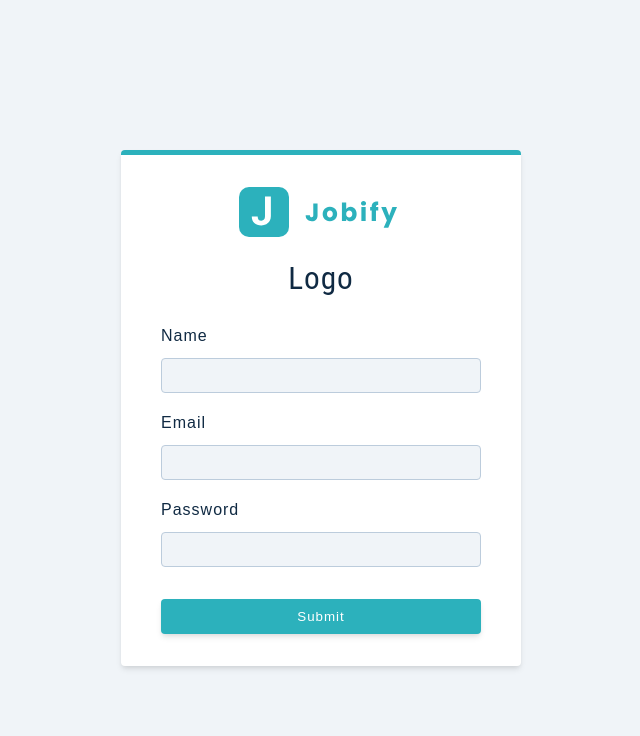
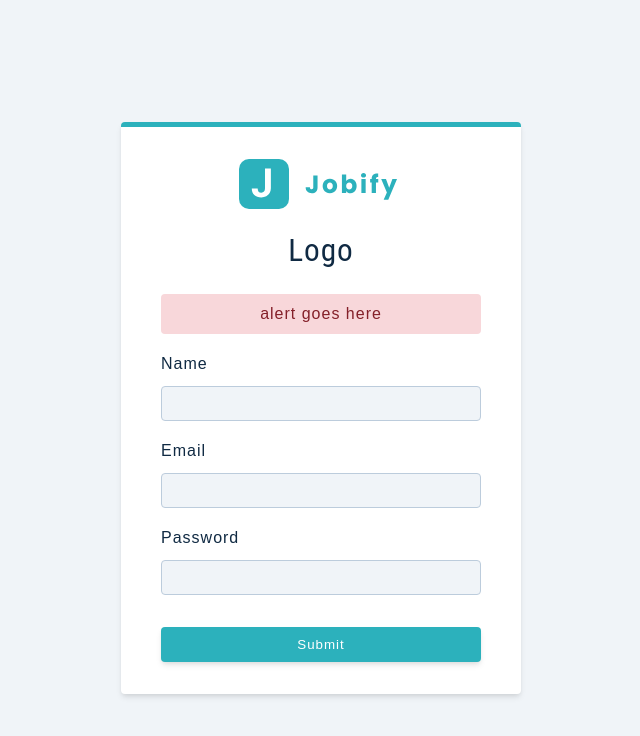
Before and after one commit to ShanmukhTalwar/node-bootcamp, a React (Create React App) app in the folder client/: page /register in a window 1280 px wide. Shown: the top 736 px of the page, without its empty margins (319-959 px from the left). Built offline with nearby package versions, Linux system fonts and the light colour scheme; the HTML template or start-up script is replaced by a standard one.

Commit message:
Register form updated

```diff
--- /dev/null
+++ b/client/src/components/Alert.js
@@ -0,0 +1,8 @@
+const Alert = ()=>{
+    return(
+        <div className="alert alert-danger">
+            alert goes here
+        </div>
+    )
+}
+export default Alert;
--- a/client/src/components/index.js
+++ b/client/src/components/index.js
@@ -1,7 +1,8 @@
 import Logo from './Logo.js'
 import FormRow from './FormRow.js'
-
+import Alert from './Alert.js'
 export {
     Logo,
     FormRow,
+    Alert
 }
--- a/client/src/pages/Register.js
+++ b/client/src/pages/Register.js
@@ -1,5 +1,5 @@
 import React, { useState } from "react"
-import { FormRow, Logo } from '../components'
+import { FormRow, Logo, Alert } from '../components'
 import Wrapper from "../assets/wrappers/RegisterPage"
 
 const initialState = {
@@ -7,12 +7,14 @@ const initialState = {
   email: '',
   password: '',
   isMember: true,
+  showAlert: true,
 }
 
 const Register = () => {
   const [values, setValues] = useState(initialState);
 
   const handleChange = (e) => {
+    console.log('handle change');
     console.log(e.target);
   }
 
@@ -27,6 +29,7 @@ const Register = () => {
         <h3>
           Logo
         </h3>
+        {values.showAlert && <Alert/>}
         {/* input names */}
         <FormRow
           type="text"
```
Also changed, not shown: 1 other file (tests, documents, lock files or other folders).
